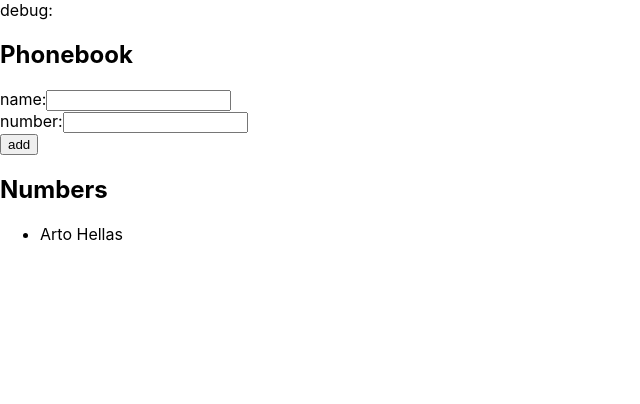
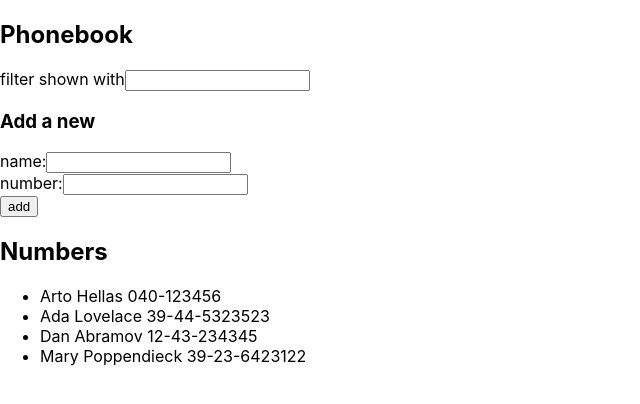
Before and after one commit to vami67/fullstack-hy2020_palautusrepositorio, a React (Create React App) app in the folder osa2/puhelinluettelo/: page / in a window 1280 px wide. Shown: the top 404 px of the page, without its empty margins (0-640 px from the left). Built offline with nearby package versions, Linux system fonts and the light colour scheme.

Commit message:
2.10: puhelinluettelo step5

```diff
--- a/osa2/puhelinluettelo/src/App.js
+++ b/osa2/puhelinluettelo/src/App.js
@@ -1,12 +1,25 @@
 import React, { useState } from 'react'
-import Person from './components/Person'
+
+import PersonForm from './components/PersonForm'
+import Persons from './components/Persons'
+import Filter from './components/Filter'
 
 const App = () => {
   const [persons, setPersons] = useState([
-    { name: 'Arto Hellas' }
+    { name: 'Arto Hellas', number: '040-123456' },
+    { name: 'Ada Lovelace', number: '39-44-5323523' },
+    { name: 'Dan Abramov', number: '12-43-234345' },
+    { name: 'Mary Poppendieck', number: '39-23-6423122' }
   ])
   const [newName, setNewName] = useState('')
   const [newNumber, setNewNumber] = useState('')
+  const [searchName, setSearchName] = useState('')
+
+  const personsToShow = persons.filter((person) => person.name.toLowerCase().includes(searchName.toLowerCase()))
+
+  const handleSearchNameChange = (event) => {
+    setSearchName(event.target.value)
+  }
 
   const handleNameChange = (event) => {
     setNewName(event.target.value)
@@ -16,16 +29,13 @@ const App = () => {
     setNewNumber(event.target.value)
   }
 
-
   const addPerson = (event) => {
     event.preventDefault()
     const personObject = {
       name: newName,
       number: newNumber,
     }
-
     let exists = persons.find((person) => person.name === personObject.name)
-
     if (exists) {
       alert(`${newName} is already added to phonebook`)
     } else {
@@ -37,33 +47,22 @@ const App = () => {
 
   return (
     <div>
-      <div>debug: {newName}</div>
       <h2>Phonebook</h2>
-      <form onSubmit={addPerson}>
-        <div>
-          name:
-          <input
-            value={newName}
-            onChange={handleNameChange}
-          />
-        </div>
-        <div>
-          number:
-          <input
-            value={newNumber}
-            onChange={handleNumberChange}
-          />
-        </div>
-        <div>
-          <button type="submit">add</button>
-        </div>
-      </form>
+      <Filter
+        handleSearchNameChange={handleSearchNameChange}
+      />
+      <h3>Add a new</h3>
+      <PersonForm
+        addPerson={addPerson}
+        newName={newName}
+        newNumber={newNumber}
+        handleNameChange={handleNameChange}
+        handleNumberChange={handleNumberChange}
+      />
       <h2>Numbers</h2>
-      <ul>
-        {persons.map((person) =>
-          <Person key={person.name} person={person} />
-        )}
-      </ul>
+      <Persons
+        persons={personsToShow}
+      />
     </div>
   )
 
--- /dev/null
+++ b/osa2/puhelinluettelo/src/components/Filter.js
@@ -0,0 +1,14 @@
+import React from 'react'
+
+const Filter = ({searchName, handleSearchNameChange }) => {
+  return (
+    <div>
+      filter shown with
+      <input
+        value={searchName}
+        onChange={handleSearchNameChange}
+      />
+    </div>
+  )
+}
+export default Filter
--- /dev/null
+++ b/osa2/puhelinluettelo/src/components/PersonForm.js
@@ -0,0 +1,31 @@
+import React from 'react'
+
+const PersonForm = ({ addPerson, newName, newNumber, handleNameChange, handleNumberChange }) => {
+
+  return (
+    <form onSubmit={addPerson}>
+      <div>
+        name:
+          <input
+          value={newName}
+          onChange={handleNameChange}
+        />
+      </div>
+      <div>
+        number:
+          <input
+          value={newNumber}
+          onChange={handleNumberChange}
+        />
+      </div>
+      <div>
+        <button type="submit">add</button>
+      </div>
+    </form>
+  )
+}
+
+
+
+
+export default PersonForm
--- /dev/null
+++ b/osa2/puhelinluettelo/src/components/Persons.js
@@ -0,0 +1,14 @@
+import React from 'react'
+import Person from './Person'
+
+const Persons = ({ persons }) => {
+  return (
+    <ul>
+      {persons.map((person) =>
+        <Person key={person.name} person={person} />
+      )}
+    </ul>
+  )
+}
+
+export default Persons
```
